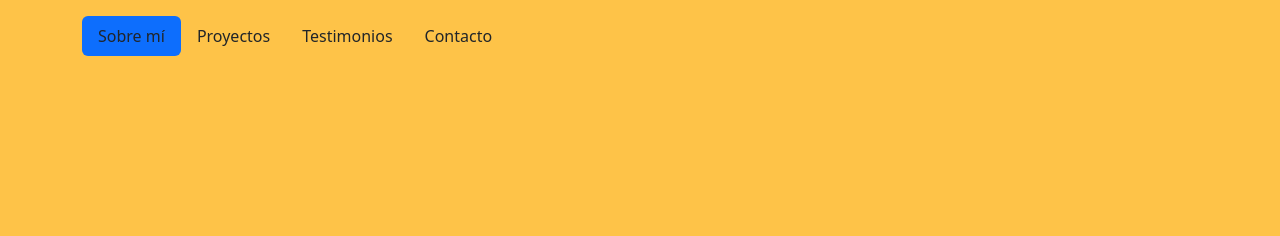
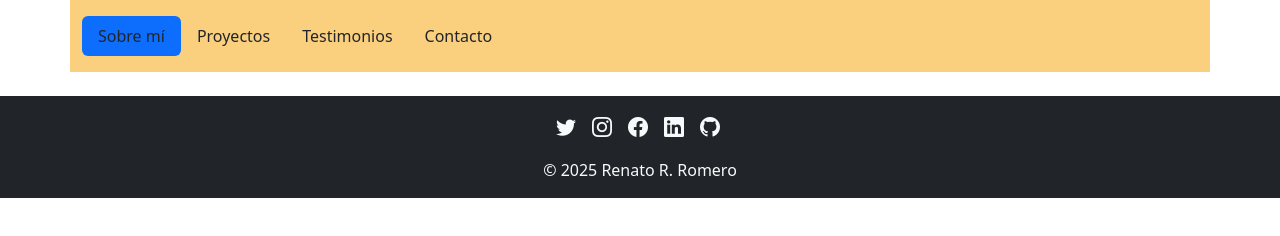
Before and after one commit to renatorrv-edu/portfolio, a plain HTML site: page index.html in a window 1280 px wide. Drawn offline with nearby package versions, Linux system fonts and the light colour scheme.

Commit message:
Terminar footer.

```diff
--- a/index.html
+++ b/index.html
@@ -4,15 +4,18 @@
     <title>Renato R. Romero</title>
     <meta charset="utf-8" />
     <meta name="viewport" content="width=device-width, initial-scale=1, shrink-to-fit=no"/>
+    <!--Enlace para cargar la hoja de estilos de Bootstrap-->
     <link href="https://cdn.jsdelivr.net/npm/bootstrap@5.3.2/dist/css/bootstrap.min.css" rel="stylesheet" integrity="sha384-T3c6CoIi6uLrA9TneNEoa7RxnatzjcDSCmG1MXxSR1GAsXEV/Dwwykc2MPK8M2HN" crossorigin="anonymous"/>
+    <link rel="stylesheet" href="https://cdn.jsdelivr.net/npm/bootstrap-icons/font/bootstrap-icons.css">
+    <link href="static/styles/styles.css" rel="stylesheet">
   </head>
 
-  <body style="background-color: #fec348;">
+  <body>
     <!--Header-->
     <div class="container">
 
     </div>
-    <div class="container d-flex">
+    <div class="container d-flex" style="background-color: #fad07e;">
       <header class="d-flex justify-content-end py-3 px-0">
         <ul class="nav nav-pills">
           <li class="nav-item"><a href="#" class="nav-link active text-dark" aria-current="page">Sobre mí</a></li>
@@ -23,14 +26,25 @@
       </header>
     </div>
     <main>
-      <div style="background-color: #fec348;" class="vh-100">
+      <div class="container">
 
       </div>
     </main>
-    <footer>
-
-    </footer>
-    <!-- Bootstrap JavaScript Libraries -->
+    <div class="flex-container bg-color-secondary">
+      <!--Footer-->
+      <footer class="d-flex flex-column align-items-center justify-content-center py-3 my-4">
+                <!--Iconos de redes sociales. Tienen aplicadas una clase customizada para que se muevan al hacer hover.-->
+        <ul class="nav list-unstyled d-flex me-1">
+          <li class="fs-5"><a class="text-light" href="#"><i class="bi bi-twitter icon-hover"></i></a></li>
+          <li class="ms-3 fs-5"><a class="text-light" href="#"><i class="bi bi-instagram icon-hover"></i></a></li>
+          <li class="ms-3 fs-5"><a class="text-light" href="#"><i class="bi bi-facebook icon-hover"></i></a></li>
+          <li class="ms-3 fs-5"><a class="text-light" href="#"><i class="bi bi-linkedin icon-hover"></i></a></li>
+          <li class="ms-3 fs-5"><a class="text-light" href="#"><i class="bi bi-github icon-hover"></i></a></li>
+        </ul>
+        <span class="text-light mt-3">© 2025 Renato R. Romero</span>
+      </footer>
+    </div>
+    <!--Dependencias de Scripts de Bootstrap-->
     <script src="https://cdn.jsdelivr.net/npm/@popperjs/core@2.11.8/dist/umd/popper.min.js" integrity="sha384-I7E8VVD/ismYTF4hNIPjVp/Zjvgyol6VFvRkX/vR+Vc4jQkC+hVqc2pM8ODewa9r" crossorigin="anonymous"></script>
     <script src="https://cdn.jsdelivr.net/npm/bootstrap@5.3.2/dist/js/bootstrap.min.js" integrity="sha384-BBtl+eGJRgqQAUMxJ7pMwbEyER4l1g+O15P+16Ep7Q9Q+zqX6gSbd85u4mG4QzX+" crossorigin="anonymous"></script>
   </body>
--- /dev/null
+++ b/static/styles/styles.css
@@ -0,0 +1,16 @@
+.bg-color-primary {
+  background-color: #fec348;
+}
+
+.bg-color-secondary {
+  background-color: #212529;
+}
+
+.icon-hover {
+  display: inline-block;
+  transition: transform 0.3s ease-in-out;
+}
+
+.icon-hover:hover {
+  transform: translateY(-3px);
+}
```
Also changed, not shown: 1 other file.
